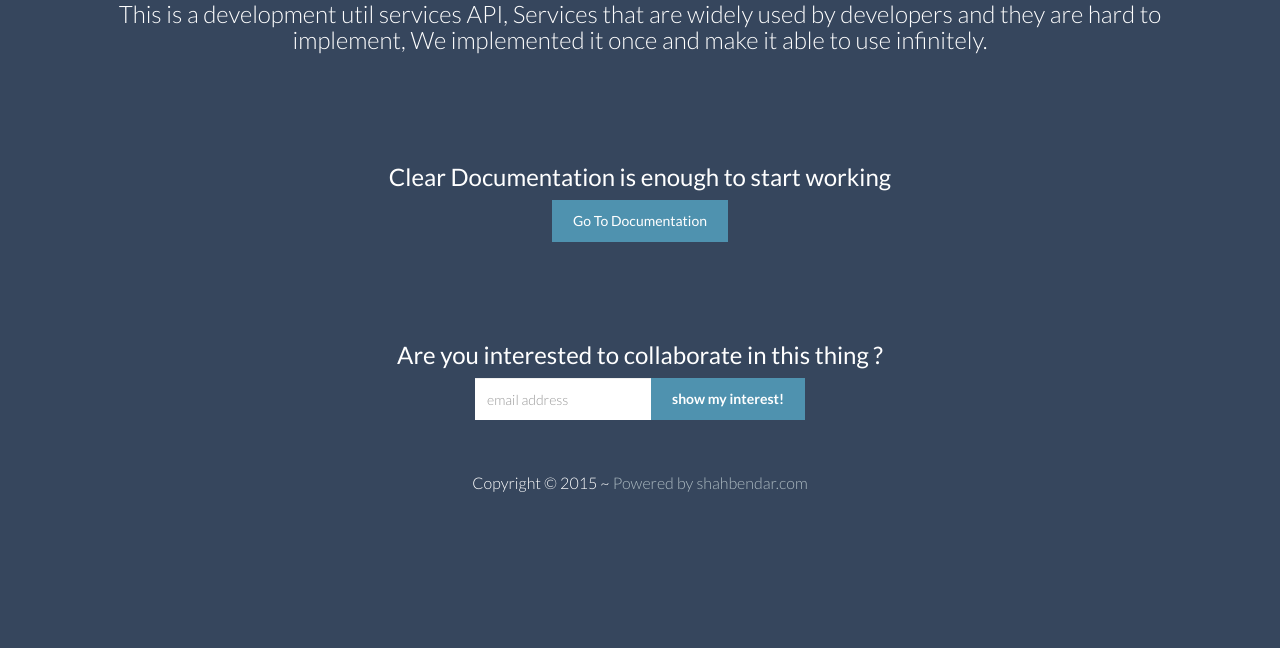
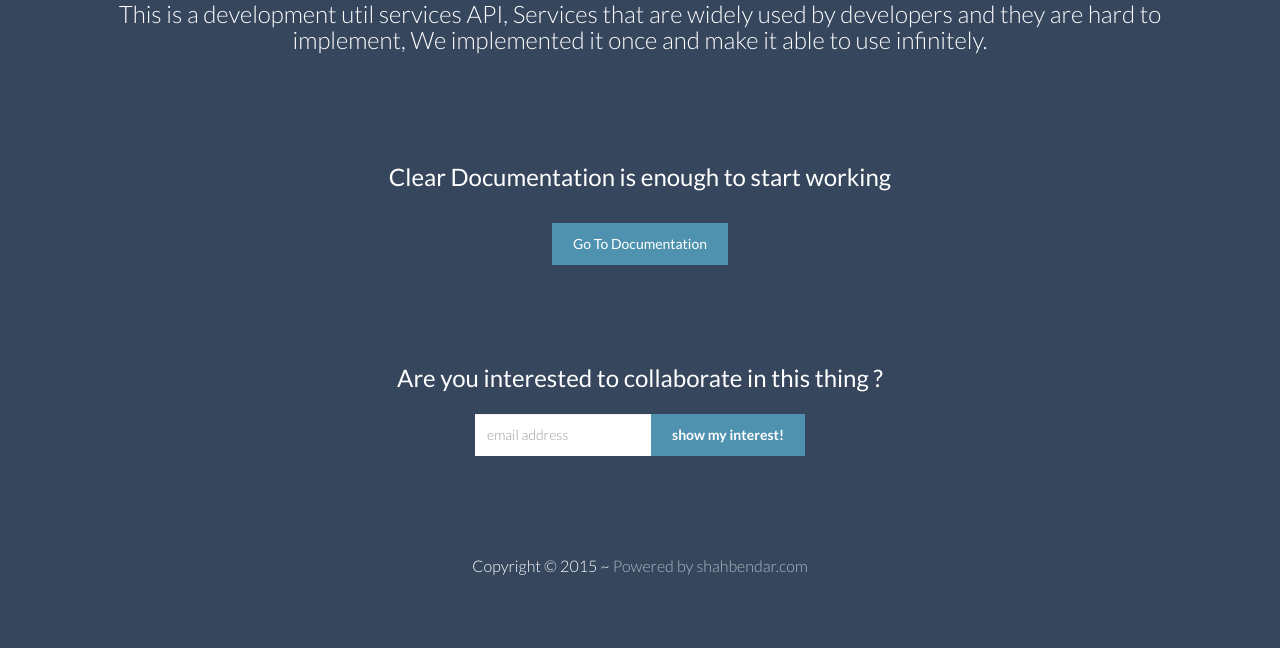
Before and after one commit to MusharrafSakran/lays, a Django app: page / in a window 1280 px wide. Shown: the part 244-892 px from the top of the page. Before the commit the page ends 736 px from the top, so only its background shows below. Run offline with Django 3.2, Linux system fonts and the light colour scheme; some libraries are stand-ins or nearby versions.

Commit message:
enhance UI

```diff
--- a/public/templates/public/index.html
+++ b/public/templates/public/index.html
@@ -78,13 +78,14 @@
                 <div class="col-sm-12 col-md-12 col-lg-12">
                     <h3 style="color: white;">Clear Documentation is enough to start working
                     </h3>
-                    <a href="/docs/" class="btn btn-theme">Go To Documentation</a>
+                    <a href="/docs/" class="btn btn-theme" style="margin-top: 2%;">Go To Documentation</a>
                 </div>
             </div>
             <div class="row" style="margin-top: 7%;">
                 <div class="col-sm-12 col-md-12 col-lg-12">
                     <h3 style="color: white;">Are you interested to collaborate in this thing ?</h3>
-                    <form class="form-inline signup" role="form" method="post" action="{% url 'public:subscribe' %}">
+                    <form class="form-inline signup" role="form" method="post" action="{% url 'public:subscribe' %}"
+                     style="margin-top: 2%;">
                         {% csrf_token %}
                         <div class="input-group">
                             <input type="email" class="form-control" id="email" name="email"
@@ -97,7 +98,7 @@
                 </div>
             </div>
 			<div class="row">
-				<div class="col-lg-6 col-lg-offset-3">
+				<div class="col-lg-6 col-lg-offset-3"  style="margin-top: 4%;">
 						<p class="copyright">Copyright &copy; 2015<script>new Date().getFullYear()>2015&&document.write("-"+new Date().getFullYear());</script>
                             ~ <a href="https://shahbendar.com" target="_blank">Powered by shahbendar.com</a>
                         </p>
```
